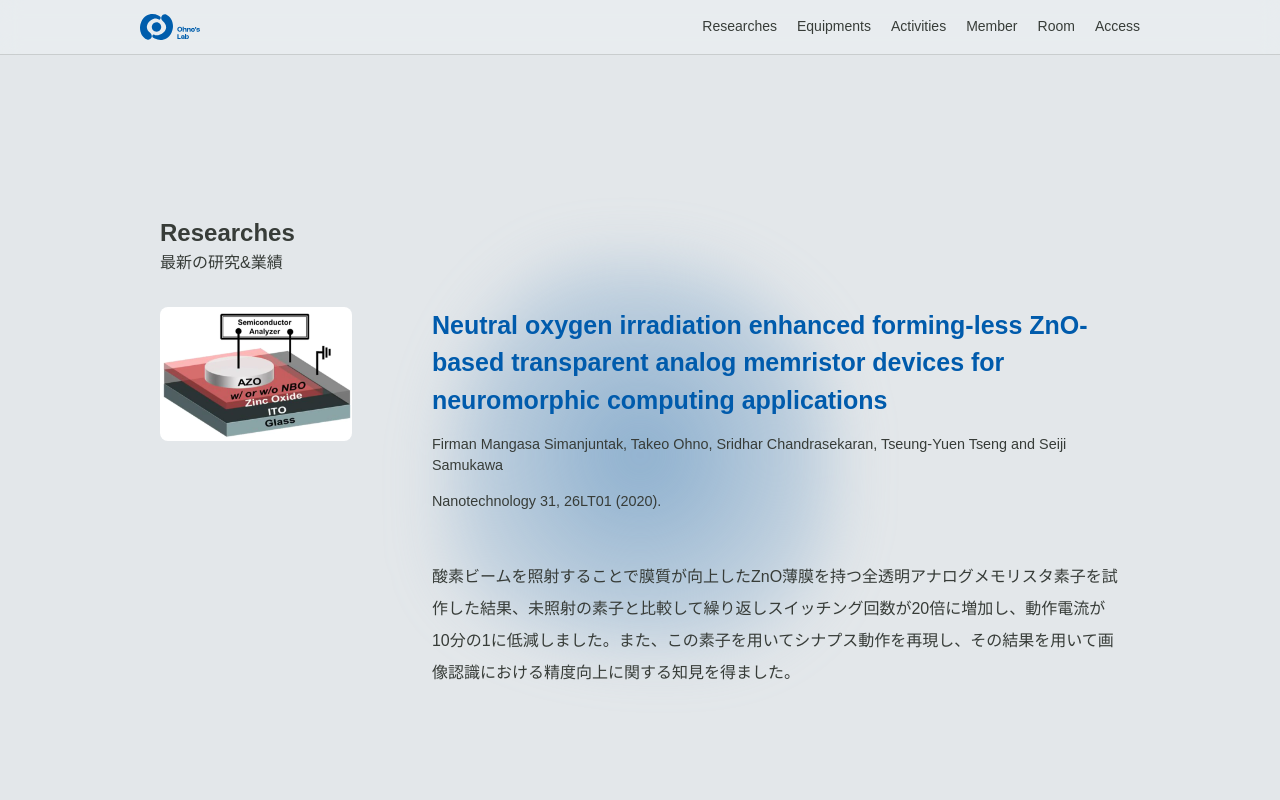
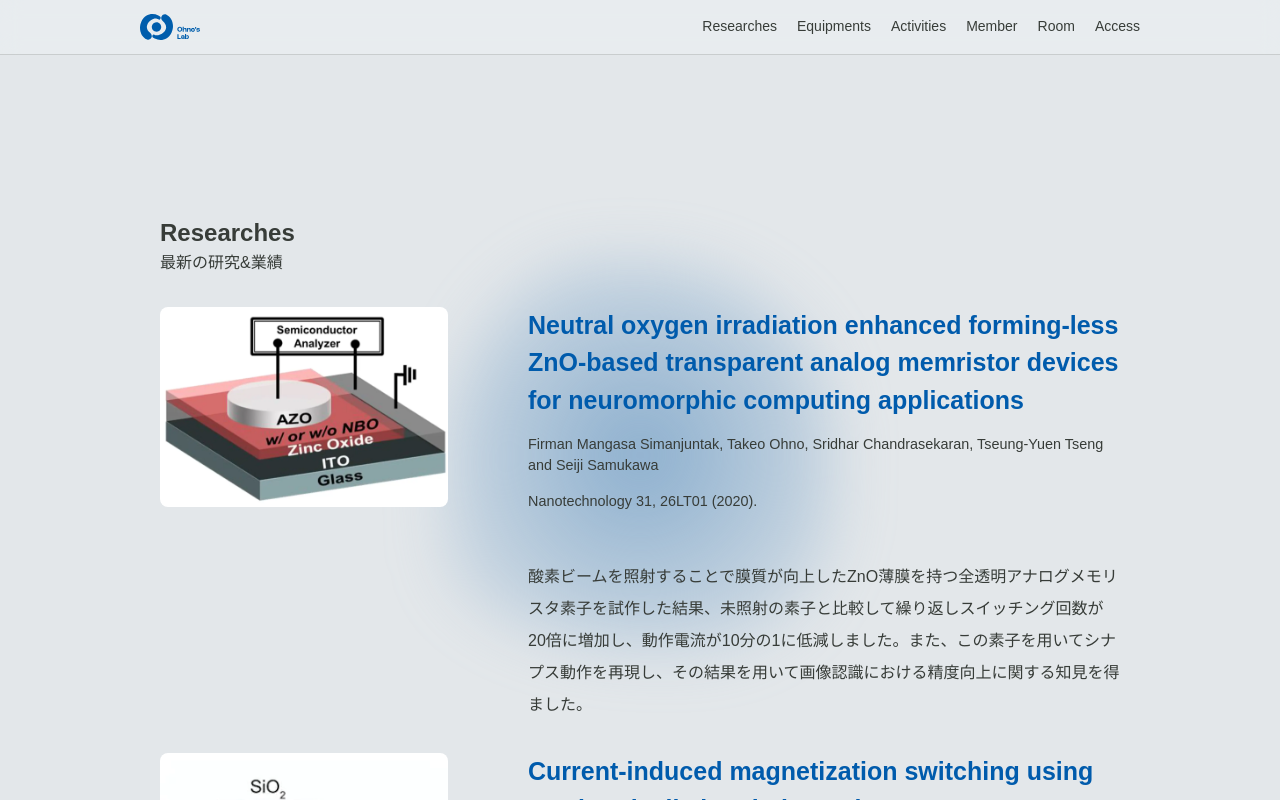
Before and after one commit to svertkatter/ohnolab3, a Nuxt app: page /researches in a window 1280 px wide. Shown: the top 800 px of the page. Built offline with nearby package versions, Linux system fonts and the light colour scheme; a web font is replaced by a local one.

Commit message:
style: :lipstick: 画像の調整

```diff
--- a/assets/css/style.css
+++ b/assets/css/style.css
@@ -113,14 +113,21 @@ img{
 }
 
 .paper-img{
-    width: 70%;
+    width: 30%;
     height: auto;
+    flex-shrink: 0;
+
+    img{
+        width: 100%;
+        height: auto;
+        object-fit: cover;
+    }
 }
 
 .paper-container{
     gap: 2em;
     flex-direction: column;
-    align-items: end;
+    align-items: flex-start;
 }
 
 .paper{
--- a/pages/researches/index.vue
+++ b/pages/researches/index.vue
@@ -15,6 +15,15 @@
             content="酸素ビームを照射することで膜質が向上したZnO薄膜を持つ全透明アナログメモリスタ素子を試作した結果、未照射の素子と比較して繰り返しスイッチング回数が20倍に増加し、動作電流が10分の1に低減しました。また、この素子を用いてシナプス動作を再現し、その結果を用いて画像認識における精度向上に関する知見を得ました。"
             />
 
+            <PapersCard
+            imageSrc="/img/paper/z01.webp"
+            link="https://advances.sciencemag.org/content/4/2/eaar2250"
+            title="Current-induced magnetization switching using an electrically insulating spin-torque generator"
+            author="Hongyu An, Takeo Ohno, Yusuke Kanno, Yuito Kageyama, Yasuaki Monnai, Hideyuki Maki, Ji Shi, and Kazuya Ando"
+            publish="Nanotechnology 31, 26LT01 (2020)."
+            content="空間反転対称性の破れを用いることで、金属酸化物絶縁体を用いたスピン軌道トルク生成と 磁化制御を実現しました。さらに、金属酸化物中の酸素を電場により移動させることで、 強磁性金属/金属酸化物界面におけるスピン軌道トルクの不揮発な電気的制御に成功しました。"
+            />
+
 
         </div>
     </article>
```
